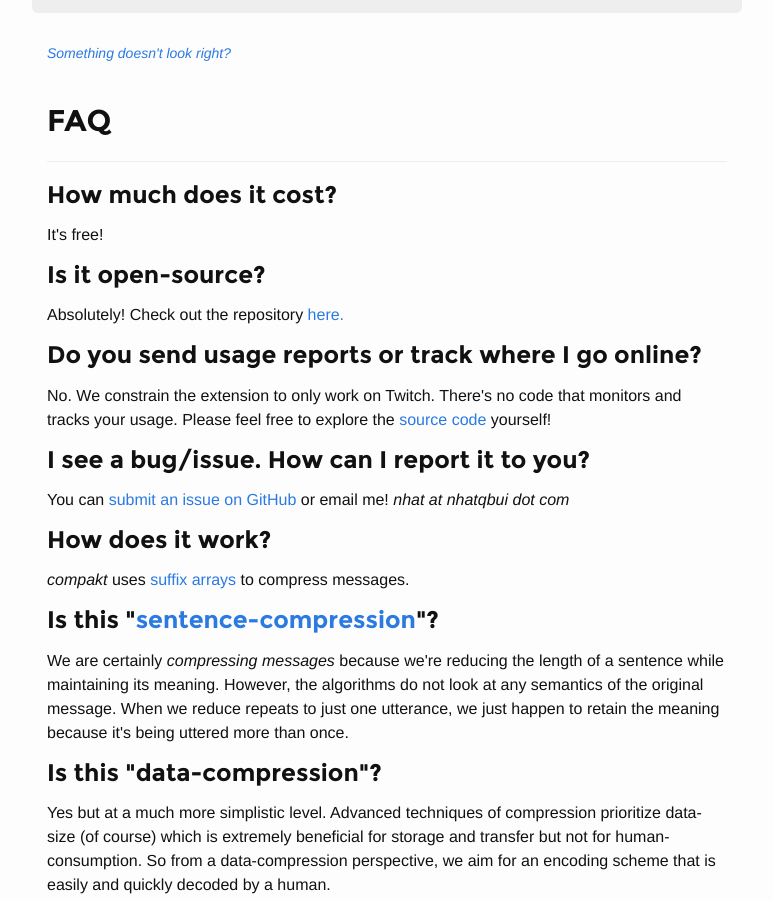
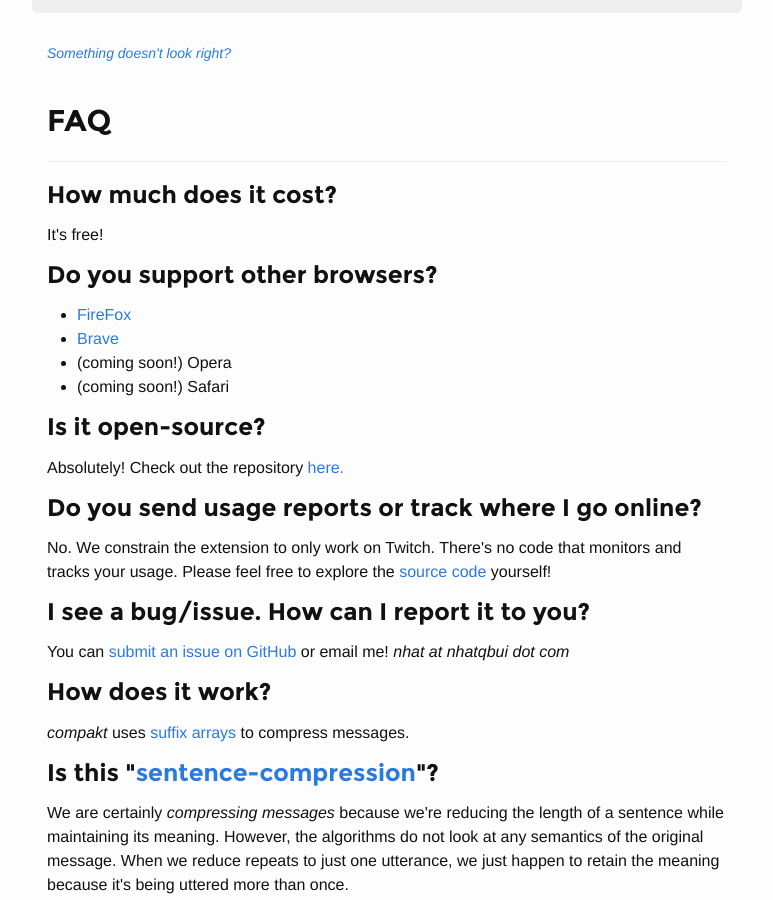
Before and after one commit to nhatbui/nhatbui.github.io, a Jekyll site: the page built from compakt/index.html, in a window 1280 px wide and 900 px high, scrolled down 984 px. Shown: the whole window, without its empty margins (253-1026 px from the left). Built offline with Jekyll 4.4.1, drawn with Linux system fonts in a browser that asks for light colours.

Commit message:
Links to other browsers

```diff
--- a/compakt/index.html
+++ b/compakt/index.html
@@ -75,6 +75,16 @@
         <h3>How much does it cost?</h3>
         <p>It's free!</p>
 
+        <h3>Do you support other browsers?</h3>
+        <p>
+          <ul>
+            <li><a href="https://addons.mozilla.org/en-US/firefox/addon/twitch-compakt/">FireFox</a></li>
+            <li><a href="https://blog.brave.com/loading-chrome-extensions-in-brave/">Brave</a></li>
+            <li>(coming soon!) Opera</li>
+            <li>(coming soon!) Safari</li>
+          </ul>
+        </p>
+
         <h3>Is it open-source?</h3>
         <p>Absolutely! Check out the repository <a href="https://github.com/nhatbui/compakt">here.</a></p>
 
```
